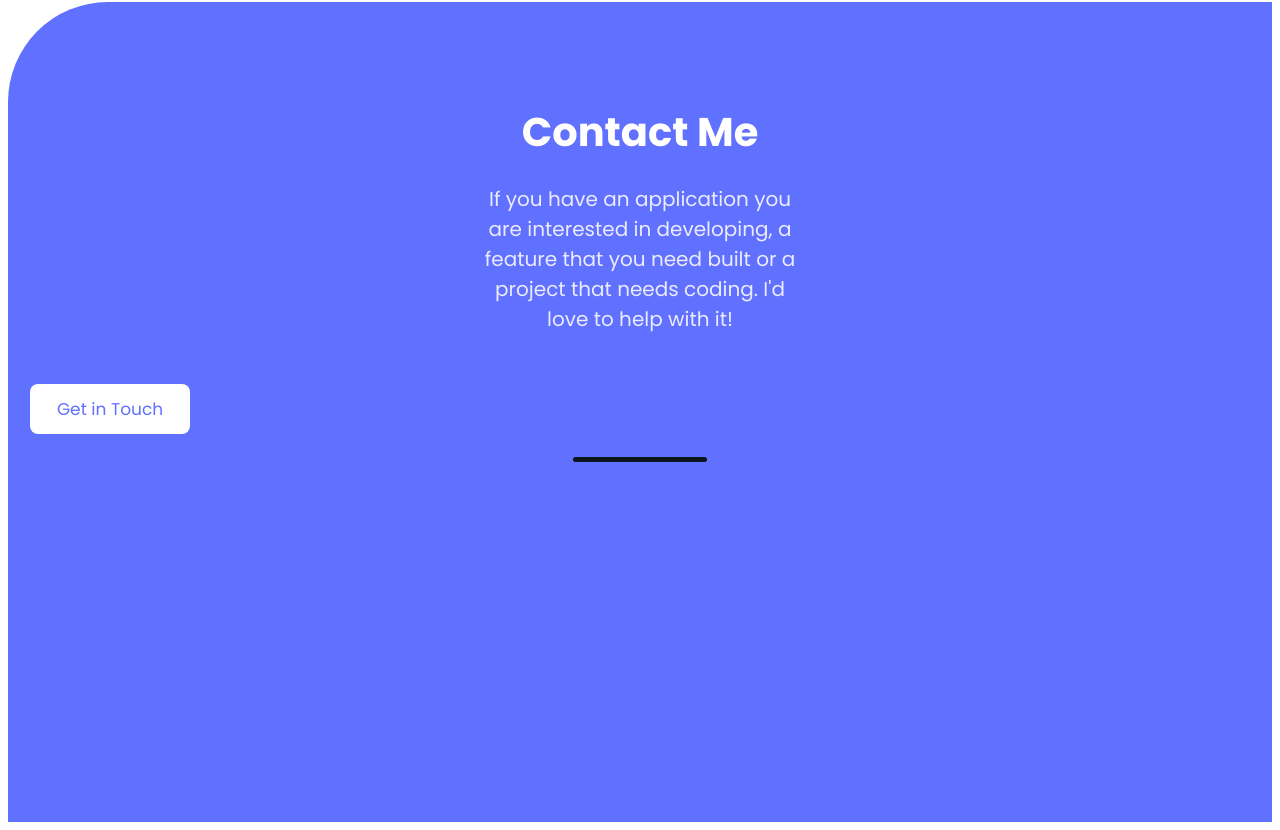
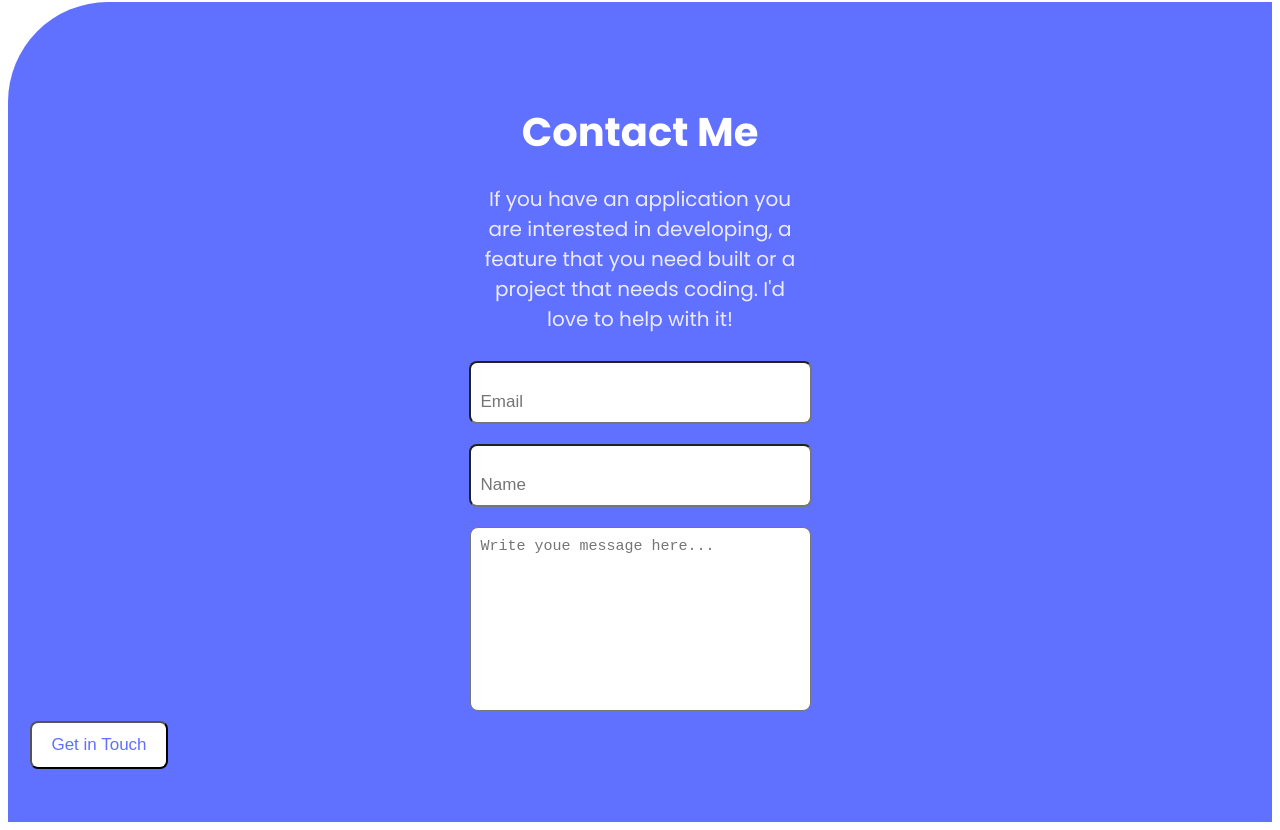
Before and after one commit to Hassan-Jamal/Portfolio_Project, a website: page portfolio.html in a window 1280 px wide. Shown: the part 4447-5277 px from the top of the page. Drawn offline with Linux system fonts and the light colour scheme.

Commit message:
Added input fields for form. Updated CSS for button and form section

```diff
--- a/mystyle.css
+++ b/mystyle.css
@@ -303,23 +303,50 @@ body {
   margin-bottom: 40px;
 }
 
-.get-in-touch {
+.send-button {
   background-color: #fff;
   font-size: 17px;
   font-weight: 500;
   text-align: center;
-  width: 128px;
+  width: 138px;
   padding: 12px 16px;
   border-radius: 8px;
   color: #6070ff;
   margin-left: 22px;
+  margin-top: 10px;
 }
 
-.footer {
-  width: 134px;
-  height: 5px;
+.form-message {
+  width: 327px;
+  height: 170px;
   flex-shrink: 0;
-  border-radius: 10px;
-  background: #0d151e;
   align-self: center;
+  border-radius: 8px;
+  padding-top: 10px;
+  padding-left: 10px;
+  font-size: 15px;
+  font-weight: 400;
+  resize: none;
 }
+
+.form-email {
+  width: 327px;
+  height: 38px;
+  flex-shrink: 0;
+  border-radius: 8px;
+  align-self: center;
+  margin-bottom: 20px;
+  padding-top: 20px;
+  padding-left: 10px;
+  font-size: 17px;
+  font-weight: 400;
+  resize: none;
+  text-align: justify;
+}
+
+.form {
+  width: 100%;
+  display: flex;
+  flex-direction: column;
+  margin-bottom: 50px;
+}
--- a/portfolio.html
+++ b/portfolio.html
@@ -130,8 +130,12 @@
     <div class="background">
     <h1 class= "contact">Contact Me</h1>
     <p class="contact-about">If you have an application you are interested in developing, a feature that you need built or a project that needs coding. I'd love to help with it!</p>
-    <h4 class="get-in-touch">Get in Touch</h4>
-    <div class="footer"></div>
+    <form class="form" action="" method="post">
+        <input name="email" class="form-email" placeholder="Email" maxlength="" required>
+        <input name="full-name" class="form-email" placeholder="Name" maxlength="30" required>
+        <textarea name="message" class="form-message" placeholder="Write youe message here..." maxlength="500" required></textarea>
+        <button class="send-button">Get in Touch</button>
+    </form>
 </div>
 </div>
 </body>
```
